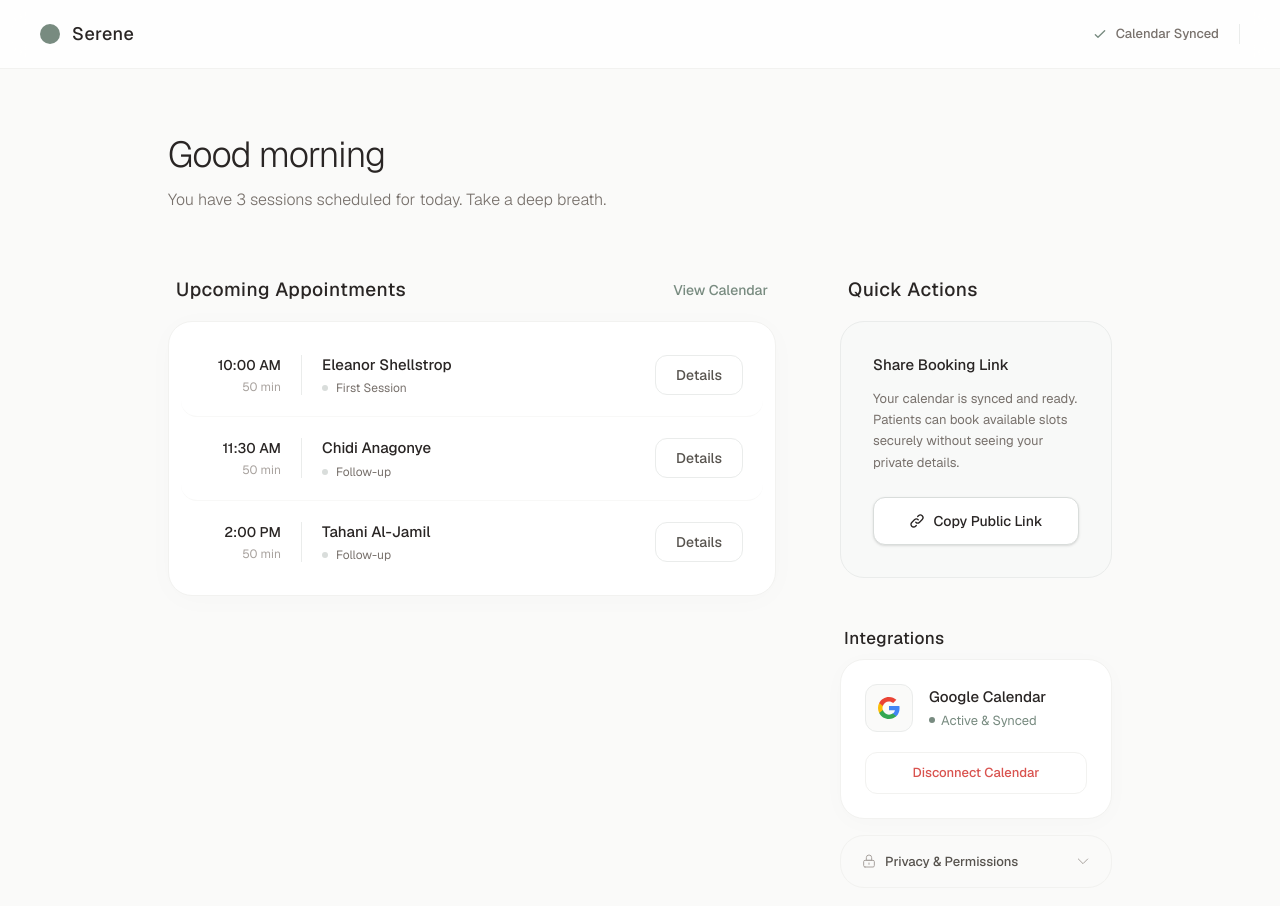
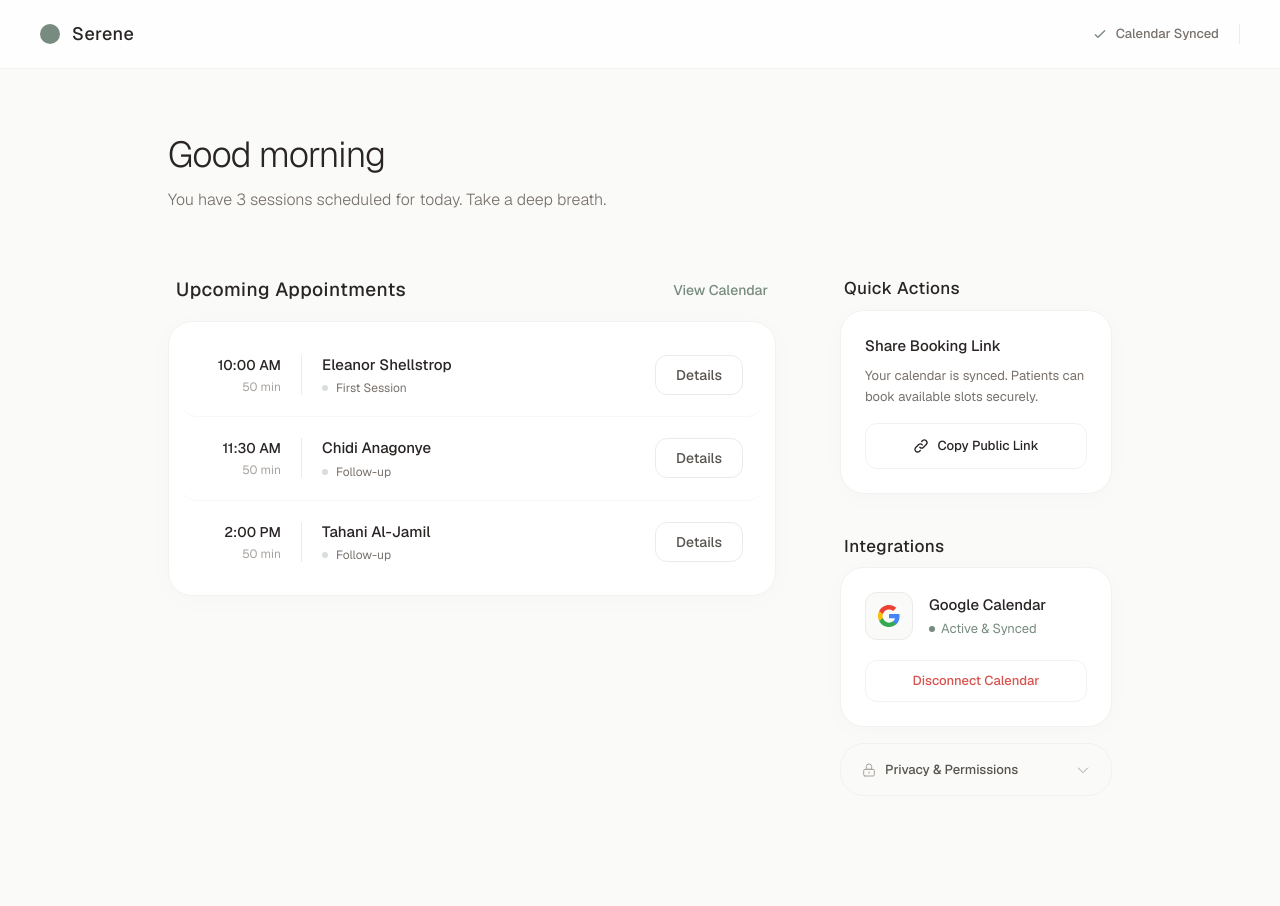
Before and after one commit to sebasgc4408/SereneBDDfinal, a Next.js app: page /dashboard in a window 1280 px wide. Shown: the top 906 px of the page. Built offline with nearby package versions, Linux system fonts and the light colour scheme; no server answers.

Commit message:
fix(ui): Unify side column styling in Dashboard for a cohesive premium look

```diff
--- a/conductor/tracks/onboarding_booking_20260315/plan.md
+++ b/conductor/tracks/onboarding_booking_20260315/plan.md
@@ -67,10 +67,10 @@ Develop the patient-facing booking page and confirmation logic.
 ## Phase 5: Final Polish & Verification
 Apply visual refinements and ensure end-to-end quality.
 
-- [~] **Task 11: Refined Motion & Typography Polish**
+- [x] **Task 11: Refined Motion & Typography Polish** 1e57c6b
     - Finalize "Tactile Premium Feel" with soft transitions and impeccable tracking.
     - Audit all text for "Minimalist & Quiet" voice and tone.
-- [ ] **Task 12: End-to-End Verification**
+- [~] **Task 12: End-to-End Verification**
     - Perform a full walkthrough from psychologist registration to successful patient booking.
     - Verify responsiveness and accessibility compliance across mobile and desktop.
 - [ ] **Task: Conductor - User Manual Verification 'Phase 5: Final Polish & Verification' (Protocol in workflow.md)**
--- a/src/components/Dashboard.tsx
+++ b/src/components/Dashboard.tsx
@@ -89,15 +89,17 @@ const Dashboard = () => {
           </div>
 
           {/* Side Column: Summary / Actions */}
-          <div className="space-y-12">
-            <div className="space-y-6">
-              <h2 className="text-[19px] font-medium tracking-wide text-[#292524] mb-4 px-2">Quick Actions</h2>
-              <div className="bg-[#F8F9F8] rounded-3xl p-8 border border-[#EAECEB]">
-                <h3 className="text-[15px] font-medium text-[#292524] mb-3">Share Booking Link</h3>
-                <p className="text-[13px] text-[#78716C] mb-6 leading-relaxed">
-                  Your calendar is synced and ready. Patients can book available slots securely without seeing your private details.
-                </p>
-                <button className="w-full flex items-center justify-center gap-2 h-12 rounded-xl bg-white border border-[#D9DDDB] text-sm font-medium text-[#292524] hover:border-[#788B80] hover:text-[#788B80] transition-all shadow-sm active:scale-[0.98]">
+          <div className="space-y-10">
+            <div className="space-y-4">
+              <h2 className="text-[17px] font-medium tracking-wide text-[#292524] px-1 mb-2">Quick Actions</h2>
+              <div className="bg-white rounded-[24px] shadow-[0_4px_24px_rgb(0,0,0,0.02)] border border-[#F2F2F0] p-6 flex flex-col gap-4">
+                <div>
+                  <h3 className="text-[15px] font-medium text-[#292524] mb-2">Share Booking Link</h3>
+                  <p className="text-[13px] text-[#78716C] leading-relaxed">
+                    Your calendar is synced. Patients can book available slots securely.
+                  </p>
+                </div>
+                <button className="w-full flex items-center justify-center gap-2 py-3 rounded-xl border border-[#F2F2F0] bg-white text-[13px] font-medium text-[#292524] hover:border-[#788B80] hover:text-[#788B80] hover:bg-[#FAFAF9] transition-colors focus:outline-none focus-visible:ring-2 focus-visible:ring-[#788B80] focus-visible:ring-offset-1 active:scale-[0.98]">
                   <svg className="w-4 h-4" fill="none" viewBox="0 0 24 24" stroke="currentColor">
                     <path strokeLinecap="round" strokeLinejoin="round" strokeWidth={2} d="M13.828 10.172a4 4 0 00-5.656 0l-4 4a4 4 0 105.656 5.656l1.102-1.101m-.758-4.899a4 4 0 005.656 0l4-4a4 4 0 00-5.656-5.656l-1.1 1.1" />
                   </svg>
```
